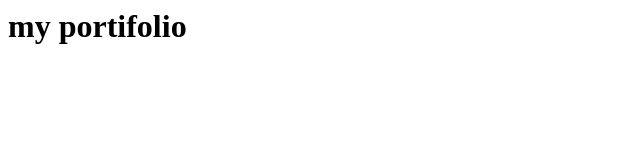
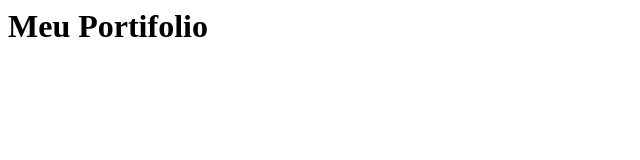
Before and after one commit to EricGuerrize/ericguerrize.github.io, a plain HTML site: page index.html in a window 1280 px wide. Shown: the whole page, without its empty margins (0-640 px from the left). Drawn offline with Linux system fonts and the light colour scheme.

Commit message:
Update index.html

```diff
--- a/index.html
+++ b/index.html
@@ -1 +1 @@
-<h1> my portifolio </h1>
+<h1> Meu Portifolio </h1>
```
